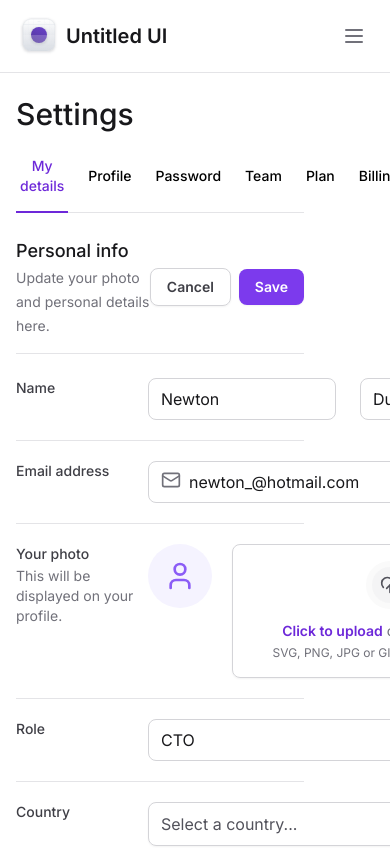
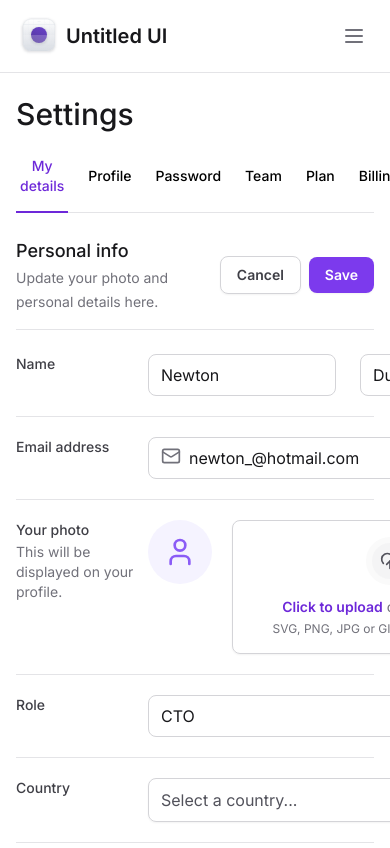
Before and after one commit to Newton-Duarte/ignite-tailwind, a Next.js app: page / in a window 390 px wide. Shown: the top 848 px of the page. Built offline with nearby package versions, Linux system fonts and the light colour scheme.

Commit message:
fix: layout component

```diff
--- a/src/app/layout.tsx
+++ b/src/app/layout.tsx
@@ -18,9 +18,9 @@ export default function RootLayout({
   return (
     <html lang="en" className="antialiased">
       <body className={inter.className}>
-        <div className="grid min-h-screen grid-cols-app">
+        <div className="min-h-screen lg:grid lg:grid-cols-app">
           <Sidebar />
-          <main className="px-4 pb-12 pt-24 lg:col-start-2 lg:px-8 lg:pt-8">
+          <main className="max-w-[100vw] px-4 pb-12 pt-24 lg:col-start-2 lg:px-8 lg:pt-8">
             {children}
           </main>
         </div>
```
